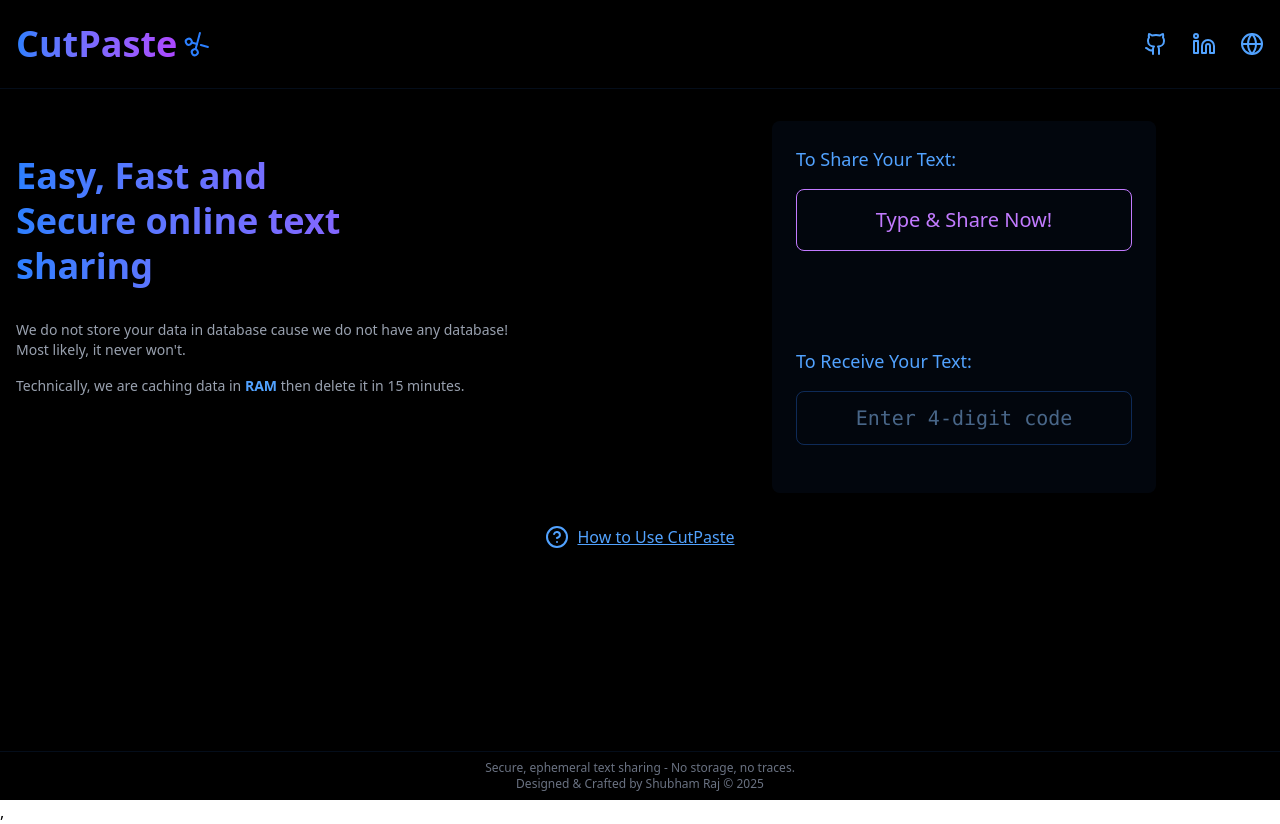
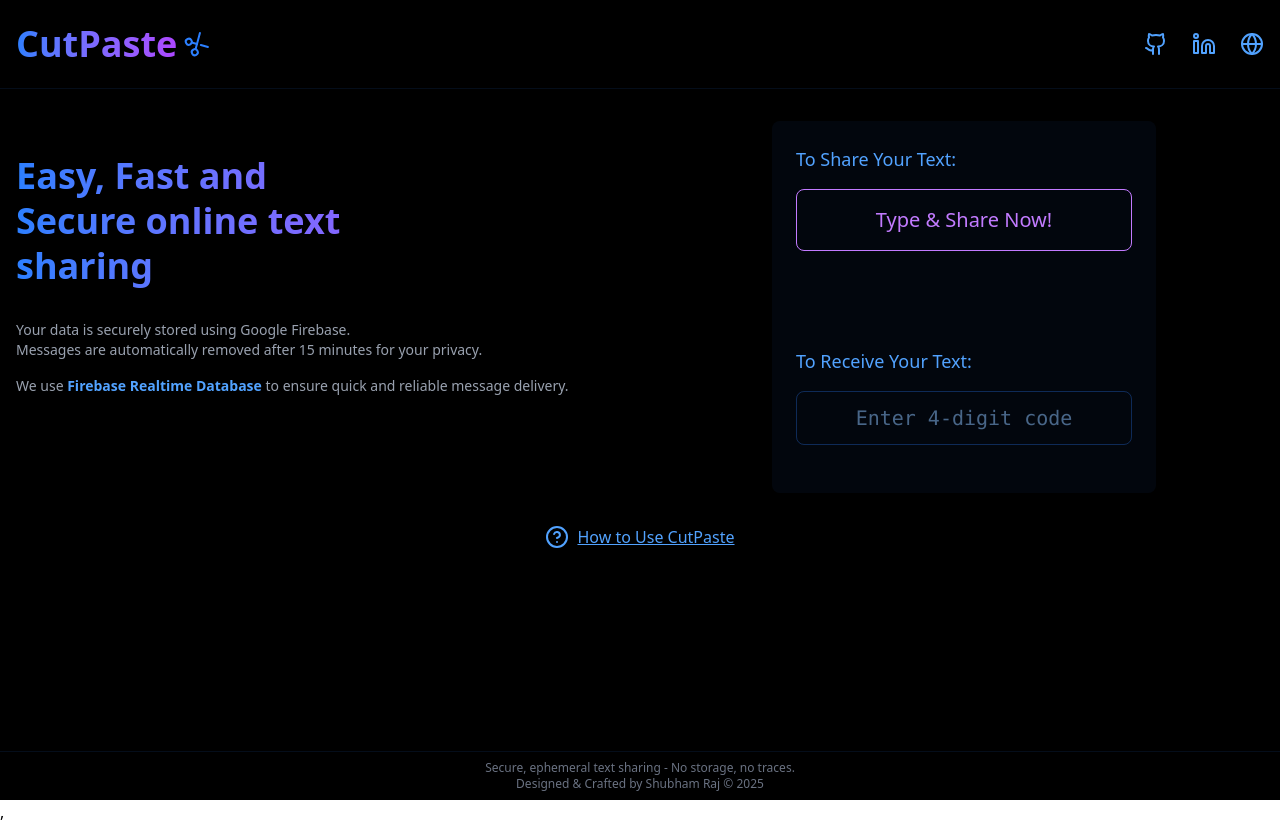
Before and after one commit to shuvmraj/cutpaste, a React (Vite) app: page / in a window 1280 px wide. Built offline with nearby package versions, Linux system fonts and the light colour scheme.

Commit message:
Update Hero component with improved text and data storage details

```diff
--- a/src/components/Hero.jsx
+++ b/src/components/Hero.jsx
@@ -10,11 +10,11 @@ function Hero() {
       </h2>
       <div className="space-y-4 mb-12">
         <p className="text-gray-400 text-sm">
-                We do not store your data in database cause we do not have any database!<br />
-                Most likely, it never won't.
+          Your data is securely stored using Google Firebase.<br />
+          Messages are automatically removed after 15 minutes for your privacy.
         </p>
         <p className="text-gray-400 text-sm">
-                Technically, we are caching data in <span className="text-blue-400 font-semibold">RAM</span> then delete it in 15 minutes.
+          We use <span className="text-blue-400 font-semibold">Firebase Realtime Database</span> to ensure quick and reliable message delivery.
         </p>
       </div>
     </div>
```
Lines whose indentation alone changed are shown as unchanged.
